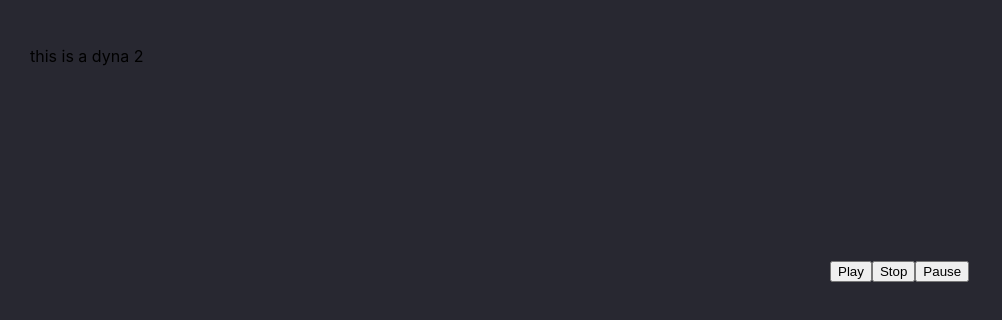
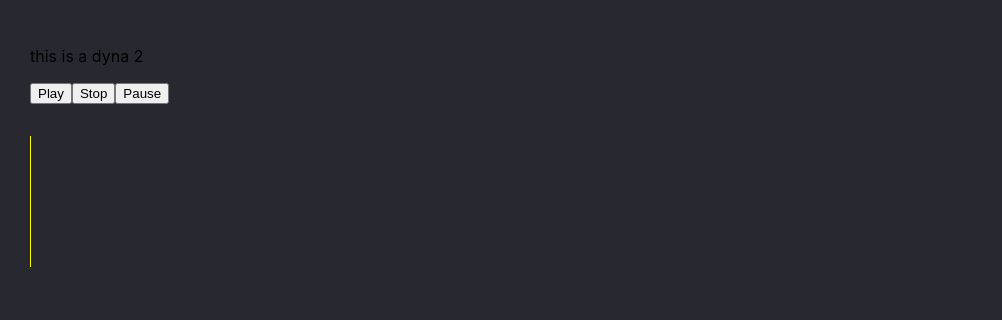
Before and after one commit to Amirhat/audio-test, a Next.js app: page /test2 in a window 1280 px wide. Shown: the top 320 px of the page, without its empty margins (0-1002 px from the left). Built offline with nearby package versions, Linux system fonts and the light colour scheme; no server answers.

Commit message:
adding cursor

```diff
--- a/src/components/Dyna2.js
+++ b/src/components/Dyna2.js
@@ -5,7 +5,6 @@ export default () => {
 
   window.AudioContext = window.AudioContext || window.webkitAudioContext;
   const audioContext = new AudioContext();
-  let currentBuffer = null;
 
   const visualize = (audioBuffer) => {
     // draw(normalizeData(filterData(audioBuffer)))
@@ -136,24 +135,64 @@ export default () => {
     visualizeAudio("test2.mp3");
   }, []);
 
+  let intervalID = null;
+  let pos = 0;
+  let element = null;
+  const startMoving = () => {
+    element = document.getElementById("DemoCanvas");
+    intervalID = window.setInterval(() => {
+      if (pos == 798) {
+        clearInterval(intervalID);
+      } else {
+        pos++;
+        element.style.left = `${pos}px`;
+      }
+    }, 200);
+  };
+  const pauseMoving = () => {
+   clearInterval(intervalID);
+  };
+const stopMoving = ()=>{
+  element.style.left = 0;
+  pos = 0;
+  clearInterval(intervalID);
+}
   let audio = new Audio("test2.mp3");
   const playAudio = () => {
     audio.play();
+    startMoving();
   };
-const pauseAudio =() =>{
+  const pauseAudio = () => {
     audio.pause();
-}
-const stopAudio =() => {
-  audio.pause();
-  audio.currentTime = 0;
-}
+    pauseMoving();
+  };
+  const stopAudio = () => {
+    audio.pause();
+    audio.currentTime = 0;
+    stopMoving();
+  };
+
   return (
     <div>
       <p>this is a dyna 2</p>
-      <canvas></canvas>
-      <button onClick={playAudio}>Play</button>
-      <button onClick={stopAudio}>Stop</button>
-      <button onClick={pauseAudio}>Pause</button>
+
+      <div>
+        <button onClick={playAudio}>Play</button>
+        <button onClick={stopAudio}>Stop</button>
+        <button onClick={pauseAudio}>Pause</button>
+      </div>
+
+      <div className="canvasContainer">
+        <canvas className="firstLayer"></canvas>
+        <svg width="10" height="163" className="secondLayer" id="DemoCanvas">
+          <path
+            d="M 0 32 V 163"
+            strokeWidth="2"
+            stroke="yellow"
+            fill="yellow"
+          ></path>
+        </svg>
+      </div>
     </div>
   );
 };
--- a/src/styles/globals.css
+++ b/src/styles/globals.css
@@ -24,3 +24,22 @@ a {
 * {
   box-sizing: border-box;
 }
+.canvasContainer {
+  position: relative;
+}
+.firstLayer{
+  position: absolute;
+  left: 0;
+  top: 0;
+  z-index: 0;
+}
+.secondLayer{
+  position: absolute;
+  left: 0;
+  top: 0;
+  z-index: 10;
+}
+#DemoCanvas{
+  position: absolute;
+ transition: all 1.5s;
+}
```
